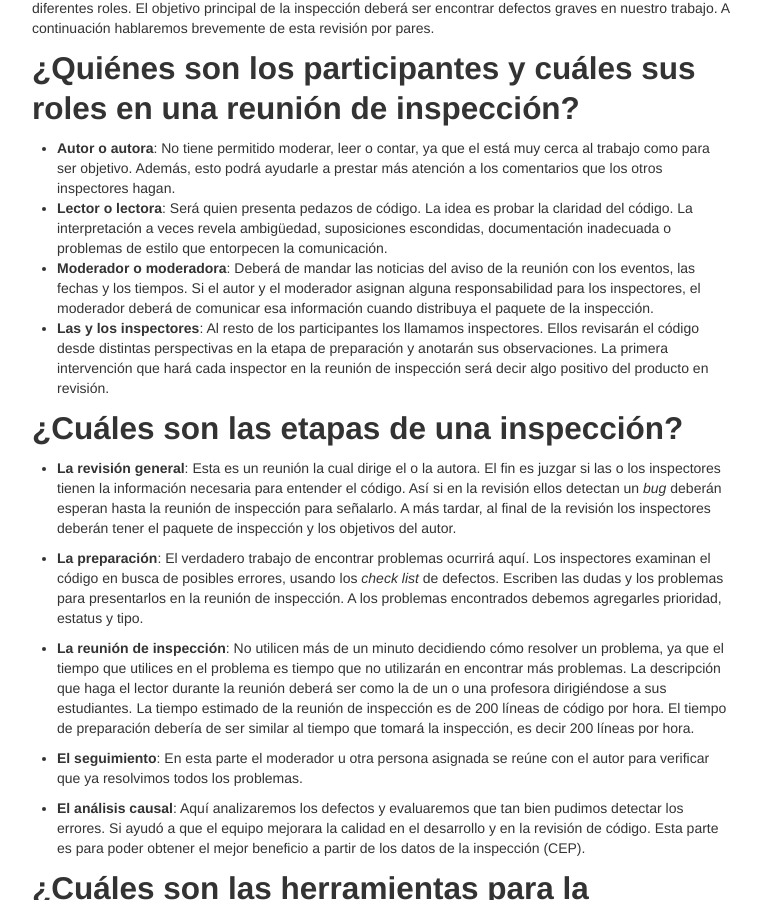
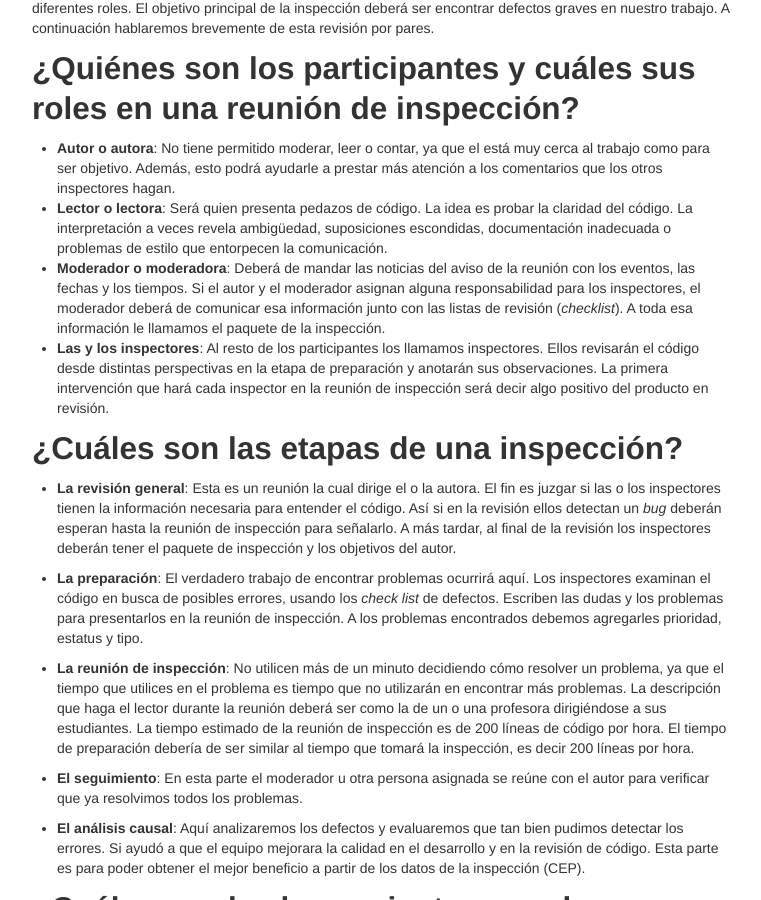
Before and after one commit to LizethMReyes/islasgeci.github.io, a Jekyll site: the page built from _posts/2021-01-28-inspecciones.md, in a window 1280 px wide and 900 px high, scrolled down 444 px. Shown: the whole window, without its empty margins (258-1019 px from the left). Built offline with Jekyll 4.4.1, drawn with Linux system fonts in a browser that asks for light colours.

Commit message:
🎨✏️ Improve writing

```diff
--- a/_posts/2021-01-28-inspecciones.md
+++ b/_posts/2021-01-28-inspecciones.md
@@ -25,15 +25,15 @@ nuestro trabajo. A continuación hablaremos brevemente de esta revisión por par
 - **Autor o autora**: No tiene permitido moderar, leer o contar, ya que el está muy cerca al trabajo
   como para ser objetivo. Además, esto podrá ayudarle a prestar más atención a los comentarios que
   los otros inspectores hagan.
-- **Lector o lectora**: Será quien presenta pedazos de código. La idea es probar la claridad del código.
-  La interpretación a veces revela ambigüedad, suposiciones escondidas, documentación inadecuada o
-  problemas de estilo que entorpecen la comunicación.
-- **Moderador o moderadora**: Deberá de mandar las noticias del aviso de la reunión con los eventos, las
-  fechas y los tiempos. Si el autor y el moderador asignan alguna responsabilidad para los
-  inspectores, el moderador deberá de comunicar esa información cuando distribuya el paquete de la
-  inspección.
-- **Las y los inspectores**: Al resto de los participantes los llamamos inspectores. Ellos revisarán el
-  código desde distintas perspectivas en la etapa de preparación y anotarán sus observaciones. La
+- **Lector o lectora**: Será quien presenta pedazos de código. La idea es probar la claridad del
+  código. La interpretación a veces revela ambigüedad, suposiciones escondidas, documentación
+  inadecuada o problemas de estilo que entorpecen la comunicación.
+- **Moderador o moderadora**: Deberá de mandar las noticias del aviso de la reunión con los eventos,
+  las fechas y los tiempos. Si el autor y el moderador asignan alguna responsabilidad para los
+  inspectores, el moderador deberá de comunicar esa información junto con las listas de revisión
+  (_checklist_). A toda esa información le llamamos el paquete de la inspección.
+- **Las y los inspectores**: Al resto de los participantes los llamamos inspectores. Ellos revisarán
+  el código desde distintas perspectivas en la etapa de preparación y anotarán sus observaciones. La
   primera intervención que hará cada inspector en la reunión de inspección será decir algo positivo
   del producto en revisión.
 
```
